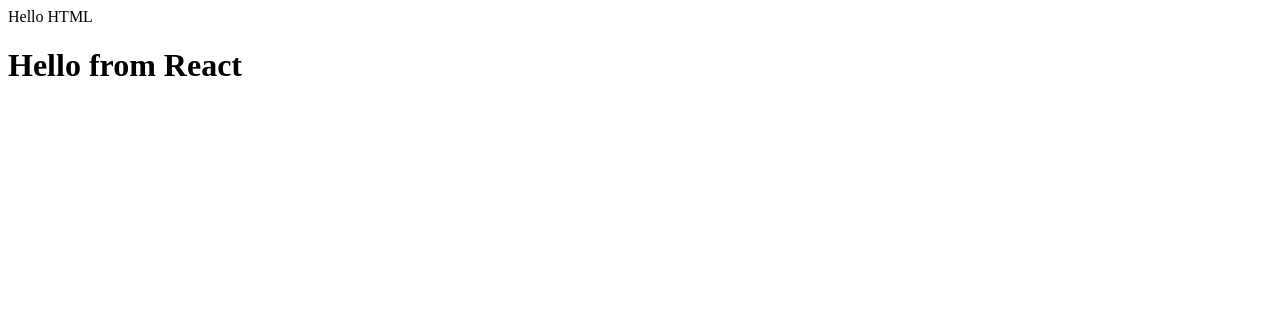
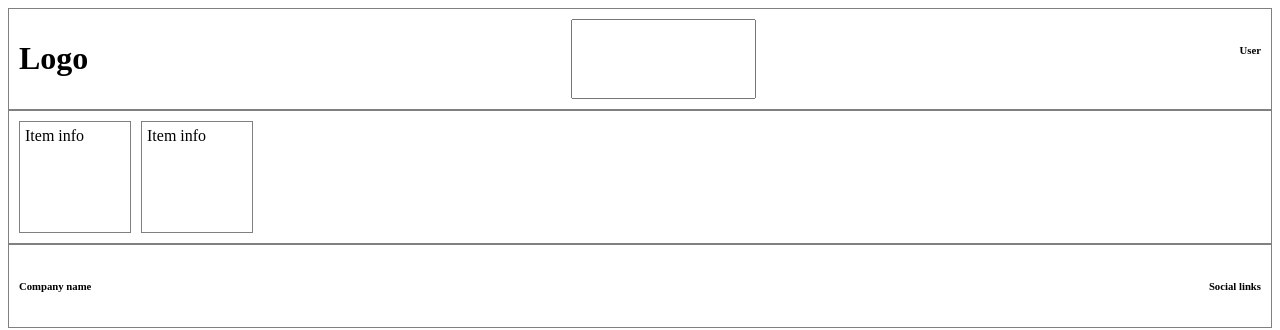
Before and after one commit to sandeepkumardev/full-stack, a React (Vite) app in the folder basic_react/: page / in a window 1280 px wide. Shown: the top 330 px of the page. Built offline with nearby package versions, Linux system fonts and the light colour scheme.

Commit message:
✨ Feat: write components

```diff
--- a/basic_react/index.js
+++ /dev/null
@@ -1,9 +0,0 @@
-import React from "react";
-import ReactDOM from "react-dom/client";
-
-const heading = React.createElement("h1", null, "Hello from React");
-const newDiv = React.createElement("div", null, heading);
-const reactDiv = React.createElement("div", null, [newDiv]);
-
-const root = ReactDOM.createRoot(document.getElementById("root"));
-root.render(reactDiv);
--- a/basic_react/package.json
+++ b/basic_react/package.json
@@ -4,7 +4,7 @@
   "description": "",
   "main": "index.js",
   "scripts": {
-    "test": "echo \"Error: no test specified\" && exit 1"
+    "start": "parcel src/index.html"
   },
   "author": "sandeep-kumar",
   "license": "ISC",
--- /dev/null
+++ b/basic_react/src/App.js
@@ -0,0 +1,16 @@
+import Footer from "./components/Footer";
+import Header from "./components/Header";
+import Main from "./components/Main";
+import "./index.css";
+
+const App = () => {
+  return (
+    <div>
+      <Header />
+      <Main />
+      <Footer />
+    </div>
+  );
+};
+
+export default App;
--- /dev/null
+++ b/basic_react/src/components/Footer.js
@@ -0,0 +1,10 @@
+const Footer = () => {
+  return (
+    <div className="footer">
+      <h6>Company name</h6>
+      <h6>Social links</h6>
+    </div>
+  );
+};
+
+export default Footer;
--- /dev/null
+++ b/basic_react/src/components/Header.js
@@ -0,0 +1,11 @@
+const Header = () => {
+  return (
+    <div className="header">
+      <h1>Logo</h1>
+      <input type="text" />
+      <h6>User</h6>
+    </div>
+  );
+};
+
+export default Header;
--- /dev/null
+++ b/basic_react/src/components/Main.js
@@ -0,0 +1,14 @@
+const Main = () => {
+  return (
+    <div className="main">
+      <Card />
+      <Card />
+    </div>
+  );
+};
+
+const Card = () => {
+  return <div className="card">Item info</div>;
+};
+
+export default Main;
--- /dev/null
+++ b/basic_react/src/index.css
@@ -0,0 +1,28 @@
+.header {
+  display: flex;
+  justify-content: space-between;
+  border: 1px solid gray;
+  padding: 10px;
+}
+
+.main {
+  display: flex;
+  flex-wrap: wrap;
+  gap: 10px;
+  border: 1px solid gray;
+  padding: 10px;
+}
+
+.card {
+  padding: 5px;
+  border: 1px solid gray;
+  width: 100px;
+  height: 100px;
+}
+
+.footer {
+  display: flex;
+  justify-content: space-between;
+  border: 1px solid gray;
+  padding: 10px;
+}
--- a/basic_react/index.html
+++ b/basic_react/src/index.html
@@ -6,8 +6,6 @@
     <title>Document</title>
   </head>
   <body>
-    Hello HTML
-
     <div id="root"></div>
   </body>
   <script type="module" src="index.js"></script>
--- /dev/null
+++ b/basic_react/src/index.js
@@ -0,0 +1,6 @@
+import React from "react";
+import ReactDOM from "react-dom/client";
+import App from "./App";
+
+const root = ReactDOM.createRoot(document.getElementById("root"));
+root.render(<App />);
```
